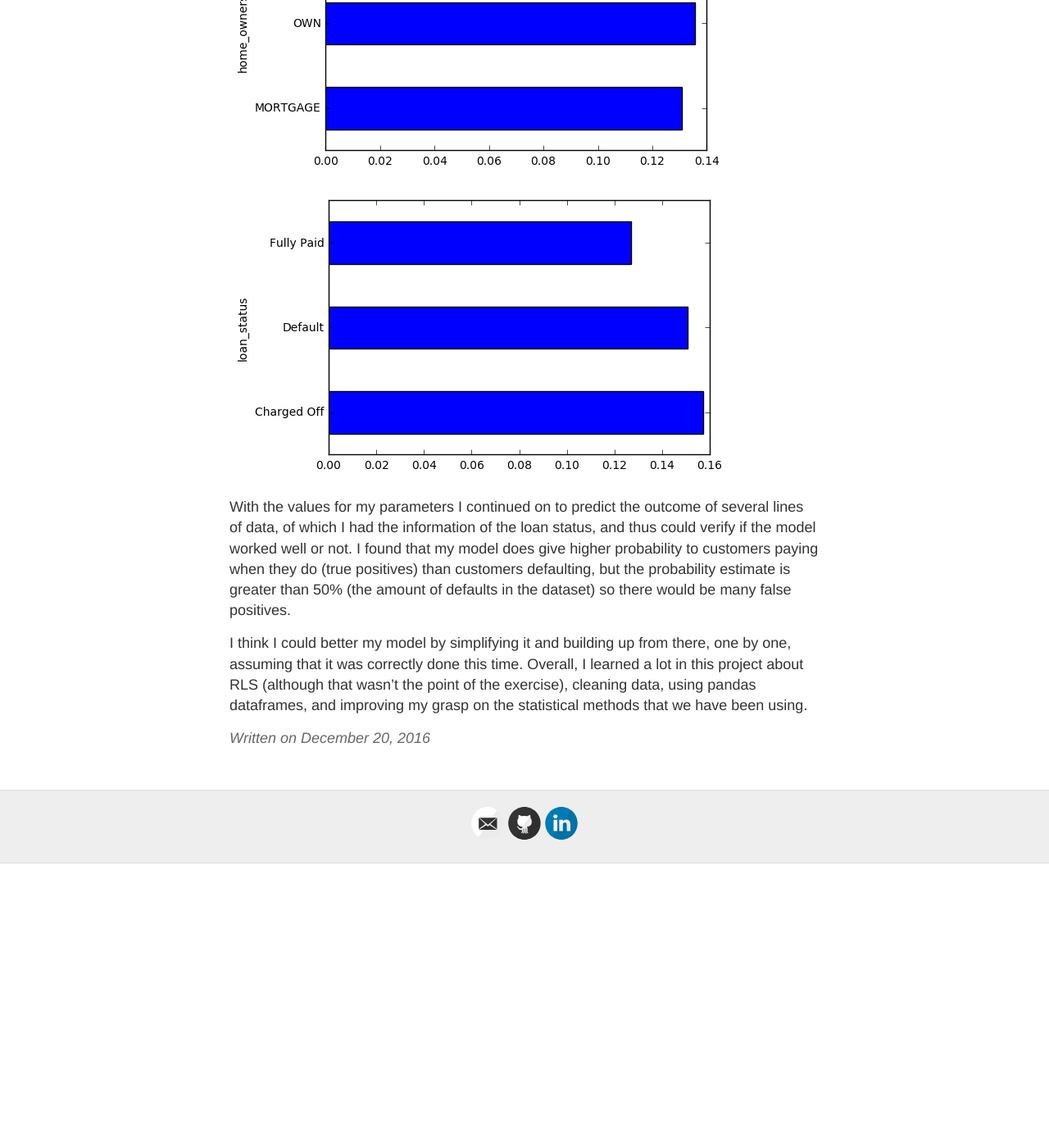
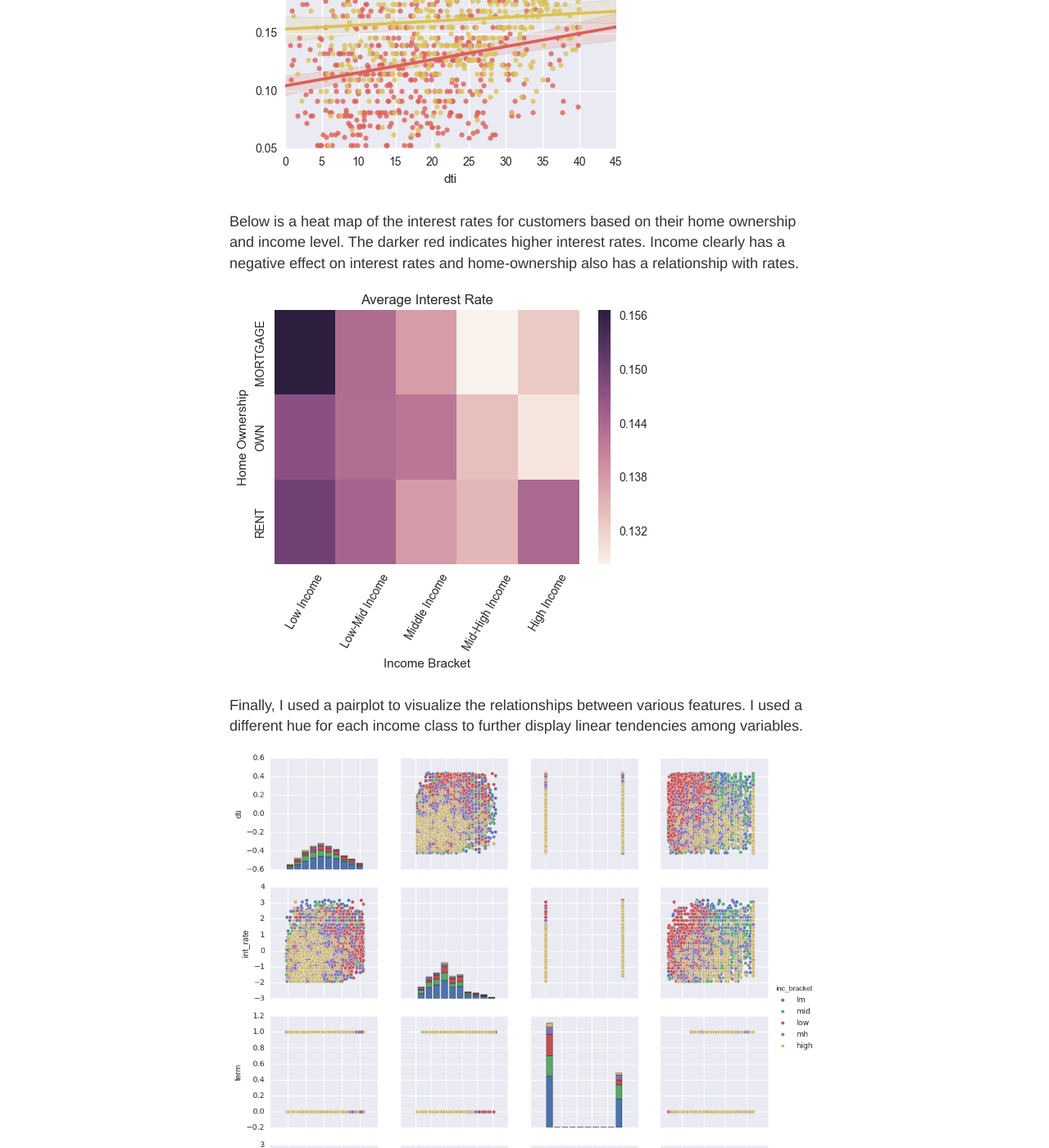
Before and after one commit to kstan1616/kstan1616.github.io, a Jekyll site: the page built from _posts/2016-12-20-Lending Club - Predicting Loan Outcome.md, in a window 1280 px wide and 1400 px high, scrolled down 1621 px. Shown: the whole window at 82% size. Built offline with Jekyll 4.4.1, drawn with Linux system fonts in a browser that asks for light colours; our own code applies the rules of GitHub Pages for plain Markdown files; before the commit the page ends 2674 px from its top, so only the background shows below that; some of the changed text lies outside the part shown.

Commit message:
lending club updates

```diff
--- a/_posts/2016-12-20-Lending Club - Predicting Loan Outcome.md
+++ b/_posts/2016-12-20-Lending Club - Predicting Loan Outcome.md
@@ -1,15 +1,31 @@
-![PairPlot](/images/Unknown-16.png)
+![LC](/images/LendingClum.png)
 
-Here I have built a model to predict whether a loan will default or not using data from Lending Club, an innovative peer-to-peer lending company. The dataset contains information on several thousands of loans, mostly basic financial and personal details. The model employs a logistic regression.
+Here I have built a model to predict whether a loan will default or not using data from Lending Club, an innovative peer-to-peer lending company. The dataset contains information on several thousands of loans, mostly basic financial and personal details. The model employs a logistic regression using Bayesian inference.
 
 The data was imported from a csv file that Lending Club had released publically. Here is some intial EDA:
 
-![PairPlot](/images/Unknown-15.png)
+This first image demonstrates the distribution of interest rates from good and bad loans. As can be seen, the bad loans have a higher average interest rate. This shows that Lending Club has already determined these customers to have higher risk based upon other metrics.
 
-![PairPlot](/images/Unknown-14.png)
+![LCvio](/images/LCviolin.png)
 
-![PairPlot](/images/Unknown-13.png)
+Here we have a scatterplot of interest rate to debt-to-income (DTI). The two regression lines are colored differently with respect to payment of loan. Customers who defaulted had paid a higher interest rate, regardless of debt-to-income, although the difference became less pronounced as DTI increased.
 
-With the values for my parameters I continued on to predict the outcome of several lines of data, of which I had the information of the loan status, and thus could verify if the model worked well or not. I found that my model does give higher probability to customers paying when they do (true positives) than customers defaulting, but the probability estimate is greater than 50% (the amount of defaults in the dataset) so there would be many false positives.
+![LCscat](/images/LCscatter.png)
 
-I think I could better my model by simplifying it and building up from there, one by one, assuming that it was correctly done this time. Overall, I learned a lot in this project about RLS (although that wasn't the point of the exercise), cleaning data, using pandas dataframes, and improving my grasp on the statistical methods that we have been using.
+Below is a heat map of the interest rates for customers based on their home ownership and income level. The darker red indicates higher interest rates. Income clearly has a negative effect on interest rates and home-ownership also has a relationship with rates.
+
+![LCIR](/images/LCIR.png)
+
+Finally, I used a pairplot to visualize the relationships between various features. I used a different hue for each income class to further display linear tendencies among variables.
+
+![pair](/images/Unknown-16.png)
+
+Next, the data was normalized and the categorical columns were dummified.
+
+At this point I was able to begin modeling the data. I wrote out functions that calculated the predictive likelihood and posterior distributions. The regression is modeled as follows:
+
+g(x)= ω0 + ω1(income) + ω2(dti) + ω3(interest) + ω4(term) + ω5(funded) + ω6(mortgage) + ω7(own)
+
+Using the functions I now was able to run the Monte Carlo-Markov Chain to sample from my posterior distribution. This returns the most likely values for my hyperparameters.
+
+With the values for my parameters I continued on to predict the outcome of several lines of data, from which I also had the information of the loan status, and thus could verify if the model worked well or not. I found that my model does give higher probability to customers paying when they do (true positives) than customers defaulting, but the probability estimate is greater than 50% (the amount of defaults in the dataset) so there would be many false positives.
```
Also changed, not shown: images/LCIR.png (added), images/LCscatter.png (added), images/LCviolin.png (added), images/LendingClub.png (added).
